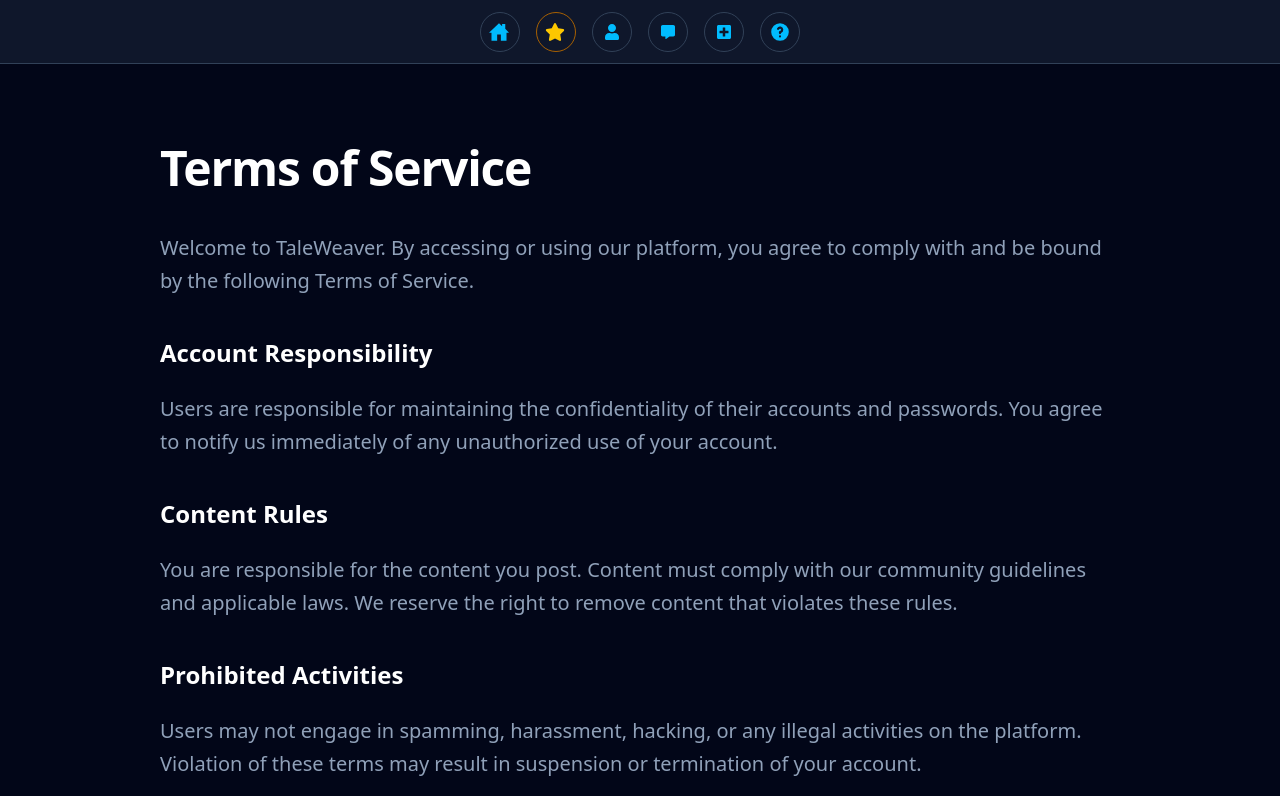
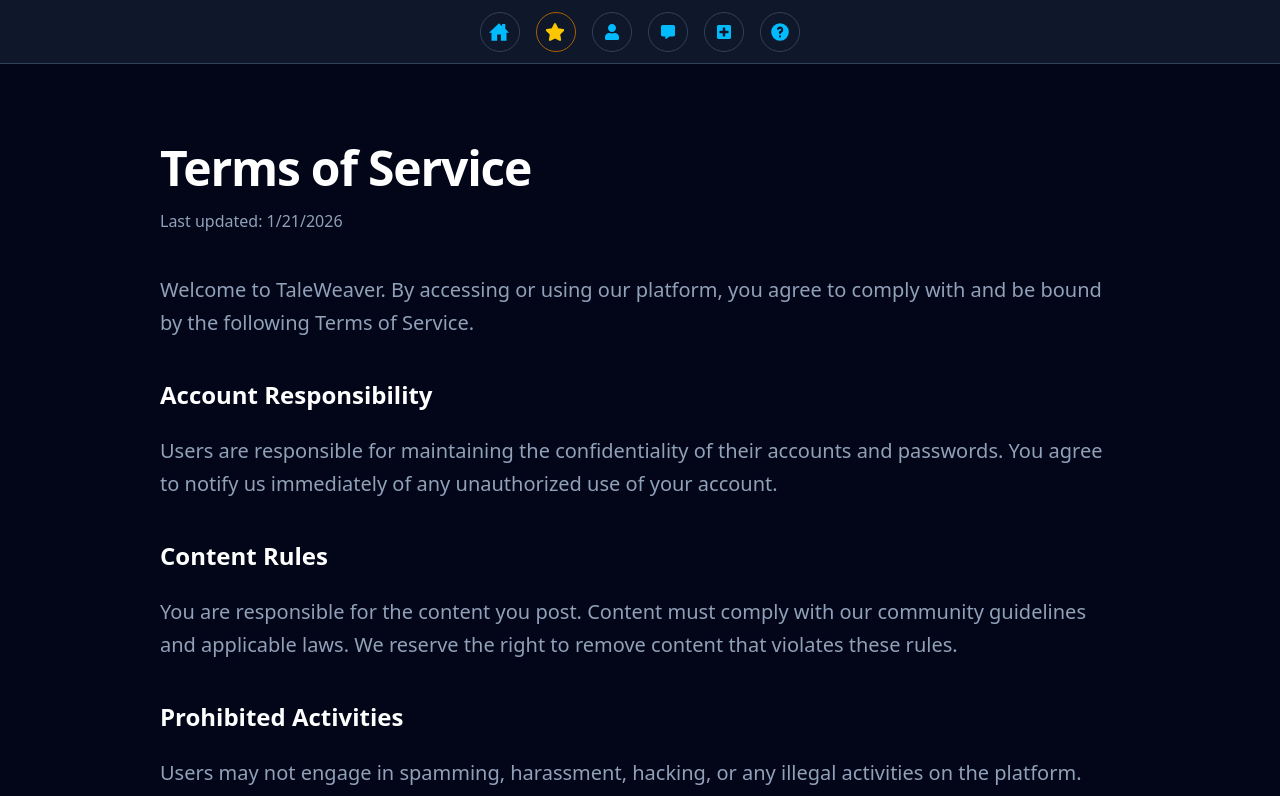
Before and after one commit to Hairum-Qureshi/story-roleplay-app, a React (Vite) app in the folder apps/frontend/: page /terms-of-service in a window 1280 px wide. Shown: the top 796 px of the page. Built offline with nearby package versions, Linux system fonts and the light colour scheme.

Commit message:
added 'last updated'

```diff
--- a/apps/frontend/src/pages/TermsOfService.tsx
+++ b/apps/frontend/src/pages/TermsOfService.tsx
@@ -2,9 +2,14 @@ export default function TermsOfService() {
 	return (
 		<div className="min-h-screen bg-slate-950 text-white relative overflow-hidden flex flex-col">
 			<div className="relative flex flex-col px-8 py-20 max-w-5xl mx-auto z-10 space-y-10">
-				<h1 className="text-4xl md:text-5xl font-extrabold tracking-tight">
-					Terms of Service
-				</h1>
+				<div>
+					<h1 className="text-4xl md:text-5xl font-extrabold tracking-tight">
+						Terms of Service
+					</h1>
+					<p className="text-slate-400 text-base mt-4 font-light leading-relaxed">
+						Last updated: 1/21/2026
+					</p>
+				</div>
 
 				<p className="text-slate-400 text-lg md:text-xl font-light leading-relaxed">
 					Welcome to TaleWeaver. By accessing or using our platform, you agree
```
